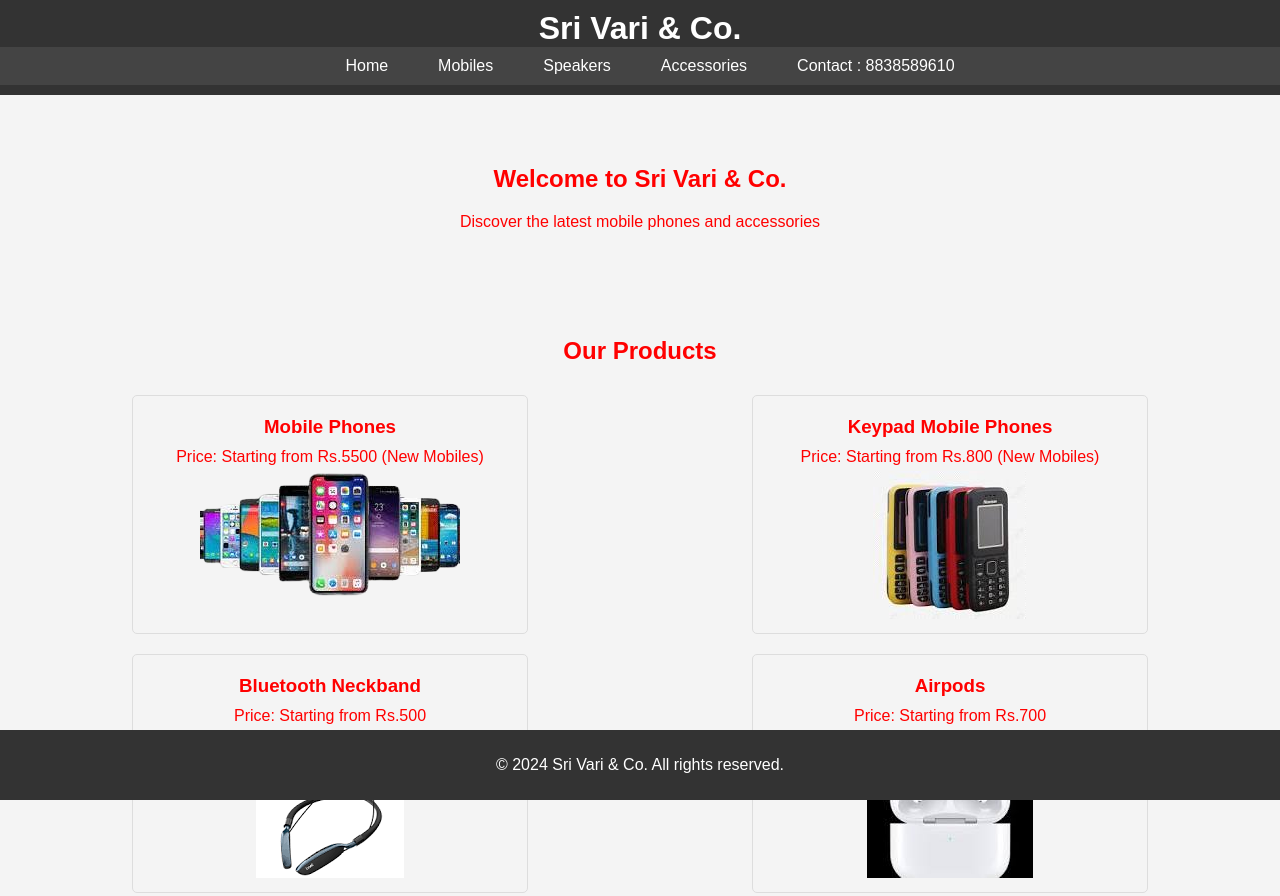
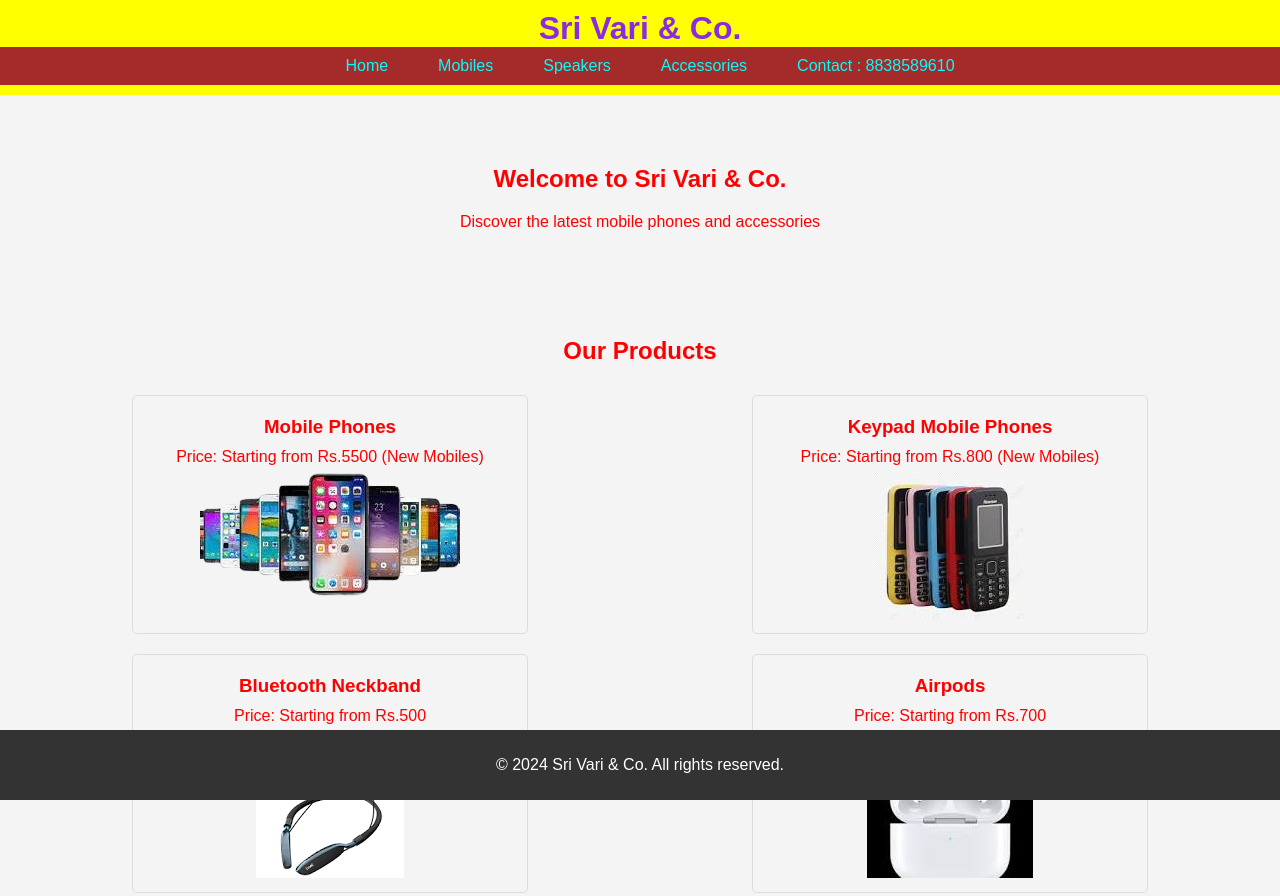
Before and after one commit to Shreyan1590/shop, a plain HTML site: page index.html in a window 1280 px wide. Shown: the top 896 px of the page. Drawn offline with Linux system fonts and the light colour scheme.

Commit message:
added color

```diff
--- a/index.html
+++ b/index.html
@@ -15,19 +15,20 @@
         background-color: #f4f4f4;
     }
     header {
-        background-color: #333;
-        color: white;
+        background-color: yellow;
+        color: blueviolet;
         padding: 10px 0;
         text-align: center;
     }
     nav {
         display: flex;
         justify-content: center;
-        background-color: #444;
+        color: aqua;
+        background-color: brown;
         padding: 10px;
     }
     nav a {
-        color: white;
+        color: violet;
         margin: 0 15px;
         text-decoration: none;
     }
--- a/styles.css
+++ b/styles.css
@@ -33,7 +33,7 @@ nav ul li {
 }
 
 nav ul li a {
-    color: white;
+    color: aqua;
     text-decoration: none;
 }
 
```
